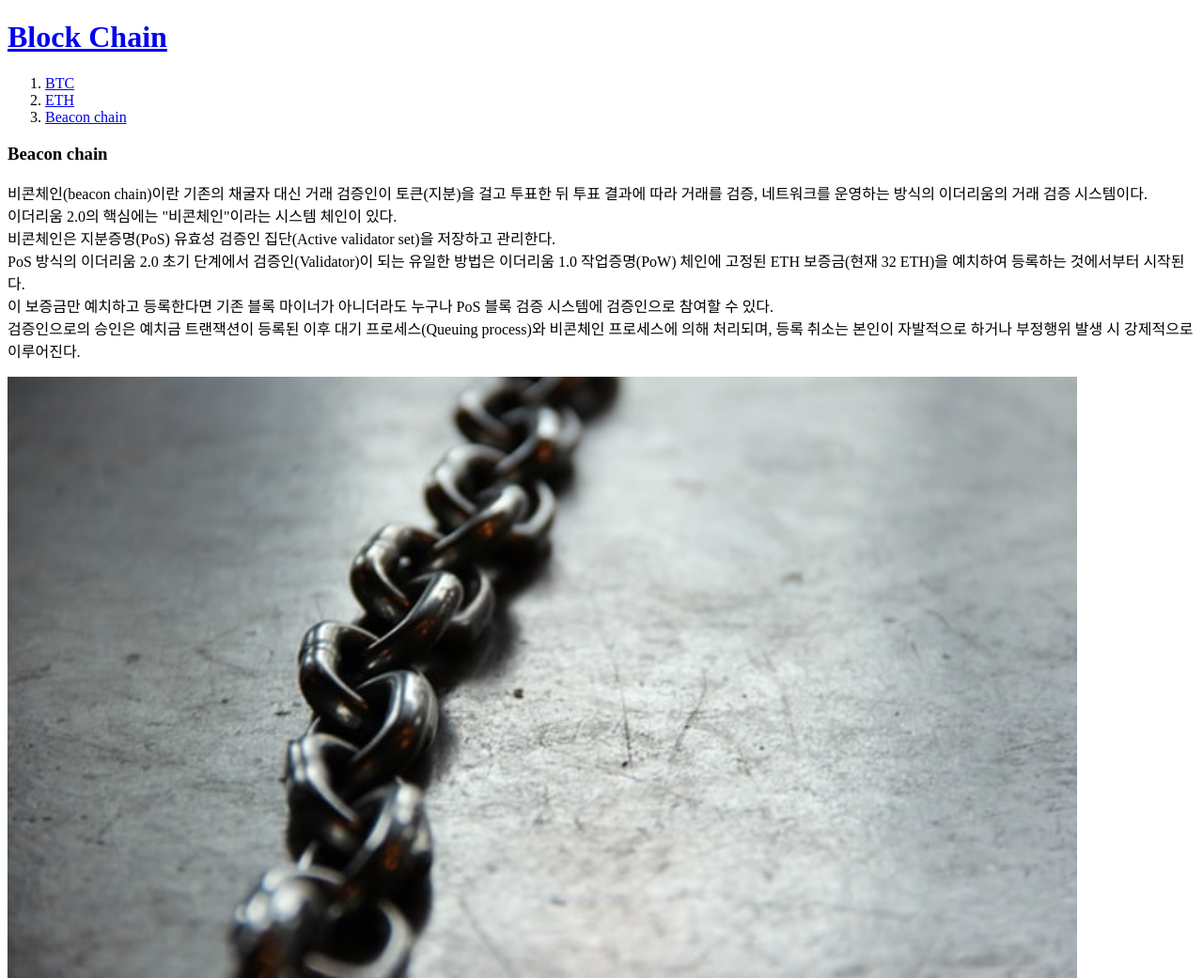
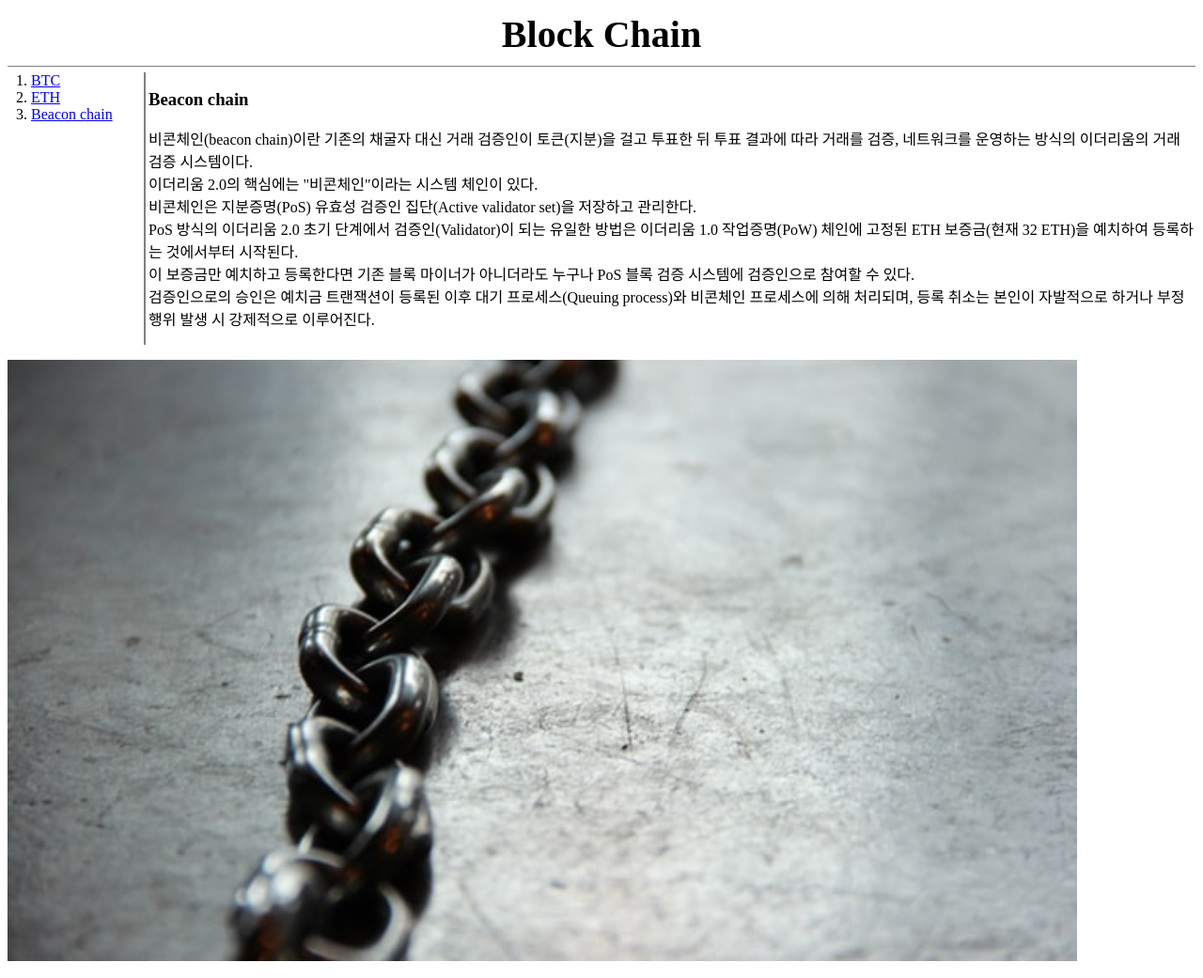
Before and after one commit to dltndn/web, a plain HTML site: page 4.html in a window 1280 px wide. Shown: the top 1041 px of the page at 94% size. Drawn offline with Linux system fonts and the light colour scheme.

Commit message:
Update 4.html

```diff
--- a/4.html
+++ b/4.html
@@ -1,25 +1,31 @@
 <!doctype html>
 <html>
 <head>
+  <link rel="stylesheet" href="main.css"/>
   <title>Beacon chain - html</title>
   <meta charset="UTF-8">
+  <link rel="stylesheet" href="main.css">
 </head>
 
 <body>
-  <h1><a href="1.html">Block Chain</a></h1>
-<ol>
+  <h1 class="mainTitle">Block Chain</a></h1>
+  <div class="grid">
+    <ol class="subTitle">
       <li><a href="2.html">BTC</a></li>
       <li><a href="3.html">ETH</a></li>
-  <li><a href="4.html">Beacon chain</a></li>
+      <li><a href="4.html" style="text-decoration: underline">Beacon chain</a></li>
     </ol>
+    <div class="textOne">
       <h3>Beacon chain</h3>
-
       <p>비콘체인(beacon chain)이란 기존의 채굴자 대신 거래 검증인이 토큰(지분)을 걸고 투표한 뒤 투표 결과에 따라 거래를 검증, 네트워크를 운영하는 방식의 이더리움의 거래 검증 시스템이다.<br>
          이더리움 2.0의 핵심에는 "비콘체인"이라는 시스템 체인이 있다.<br>
           비콘체인은 지분증명(PoS) 유효성 검증인 집단(Active validator set)을 저장하고 관리한다.<br>
            PoS 방식의 이더리움 2.0 초기 단계에서 검증인(Validator)이 되는 유일한 방법은 이더리움 1.0 작업증명(PoW) 체인에 고정된 ETH 보증금(현재 32 ETH)을 예치하여 등록하는 것에서부터 시작된다.<br>
             이 보증금만 예치하고 등록한다면 기존 블록 마이너가 아니더라도 누구나 PoS 블록 검증 시스템에 검증인으로 참여할 수 있다.<br>
              검증인으로의 승인은 예치금 트랜잭션이 등록된 이후 대기 프로세스(Queuing process)와 비콘체인 프로세스에 의해 처리되며, 등록 취소는 본인이 자발적으로 하거나 부정행위 발생 시 강제적으로 이루어진다.</p>
+    </div>
+  </div>
+
 <P><img src="chainsmall.jpg" width="90%"></p><br>
 <a href="https://www.w3schools.com" target="_blank" title="w3schools">Visit W3Schools!</a>
 </body>
```
Lines whose indentation alone changed are shown as unchanged.
